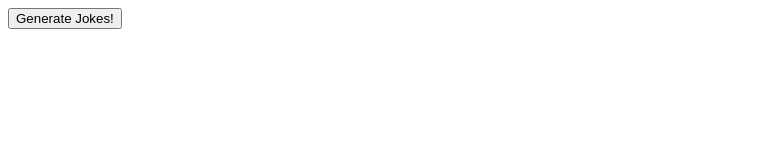
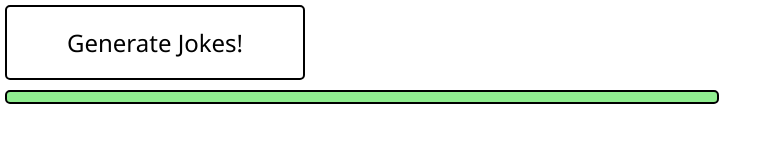
Before and after one commit to StianPost/ChuchNorrisGenerator, a plain HTML site: page index.html in a window 1280 px wide. Shown: the whole page, without its empty margins (0-777 px from the left). Drawn offline with Linux system fonts and the light colour scheme.

Commit message:
Making it look nice

```diff
--- a/css/styles.css
+++ b/css/styles.css
@@ -1,3 +1,9 @@
+* {
+  padding: 0;
+  margin: 0;
+  font-family: 'Segoe UI', Tahoma, Geneva, Verdana, sans-serif;
+}
+
 .danger {
   background-color: rgb(255 124 124);
   color: black;
@@ -29,3 +35,28 @@
   padding: 20px;
   transition: 2s;
 }
+button {
+  margin: 5px;
+  width: 300px;
+  height: 75px;
+  border: black 2px solid;
+  border-radius: 5px;
+  background-color: white;
+  font-size: 1.5rem;
+}
+button:hover {
+  background-color: lightskyblue;
+  font-weight: bold;
+}
+
+.jokes {
+  padding: 5px;
+  margin: 5px;
+  width: 700px;
+  border: black 2px solid;
+  border-radius: 5px;
+  line-height: 25px;
+  background-color: lightgreen;
+  font-size: 1.25rem;
+  font-weight: 500;
+}
```
